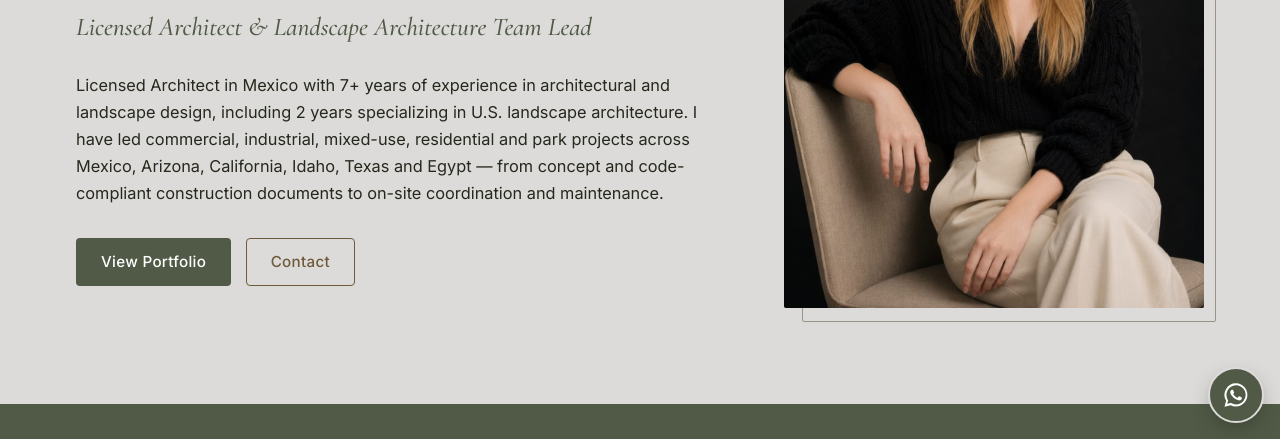
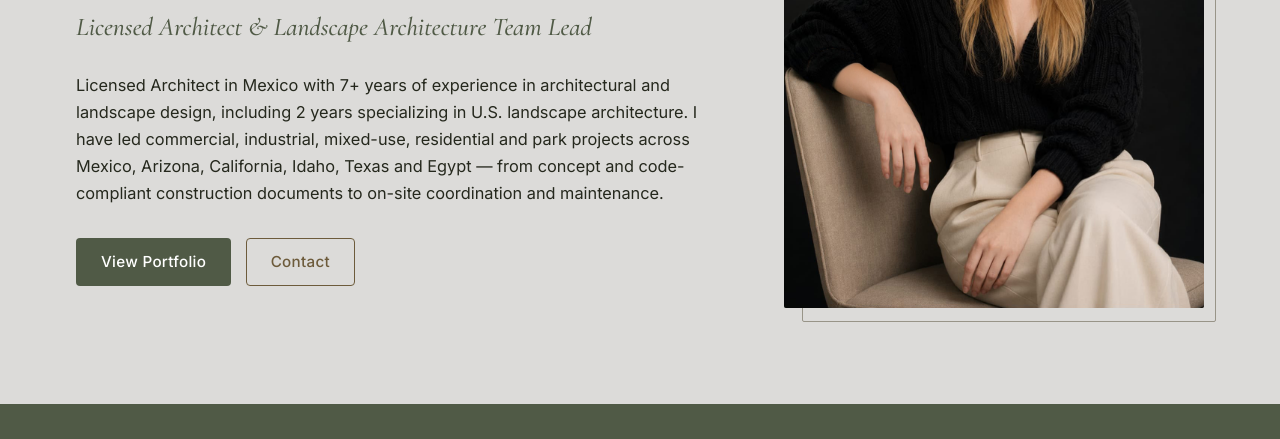
Before and after one commit to AA21996/AnaArquietaportfolio, a plain HTML site: page index.html in a window 1280 px wide. Shown: the part 361-800 px from the top of the page. Drawn offline with nearby package versions, Linux system fonts and the light colour scheme; no server answers.

```diff
--- a/index.html
+++ b/index.html
@@ -261,12 +261,6 @@
     </div>
   </footer>
 
-  <!-- Botón flotante de WhatsApp -->
-  <a class="wa-float" data-contact="whatsapp" href="https://wa.me/528113975052" target="_blank" rel="noopener"
-     aria-label="Chat on WhatsApp (opens in a new tab)" data-i18n-attr="aria-label:contact.waFloat">
-    <svg aria-hidden="true" width="28" height="28" viewBox="0 0 24 24" fill="currentColor"><path d="M12.04 2a9.9 9.9 0 0 0-8.5 15l-1.4 5.1 5.24-1.37A9.9 9.9 0 1 0 12.04 2Zm0 18.1a8.2 8.2 0 0 1-4.18-1.15l-.3-.18-3.1.82.83-3.03-.2-.31a8.2 8.2 0 1 1 6.95 3.85Zm4.5-6.14c-.25-.12-1.46-.72-1.69-.8-.23-.08-.39-.12-.55.12-.17.25-.64.8-.78.97-.14.16-.29.18-.54.06a6.7 6.7 0 0 1-3.32-2.9c-.25-.43.25-.4.72-1.33.08-.17.04-.3-.02-.43-.06-.12-.55-1.33-.76-1.82-.2-.48-.4-.41-.55-.42h-.47a.9.9 0 0 0-.65.3 2.74 2.74 0 0 0-.85 2.04 4.76 4.76 0 0 0 1 2.53 10.9 10.9 0 0 0 4.17 3.68c1.55.67 2.16.73 2.94.61.47-.07 1.46-.6 1.66-1.17.2-.58.2-1.07.15-1.17-.06-.1-.22-.17-.47-.29Z"/></svg>
-  </a>
-
   <!-- PDF.js (UMD) desde cdnjs -->
   <script src="https://cdnjs.cloudflare.com/ajax/libs/pdf.js/3.11.174/pdf.min.js" defer></script>
   <script src="js/i18n.js" defer></script>
```
